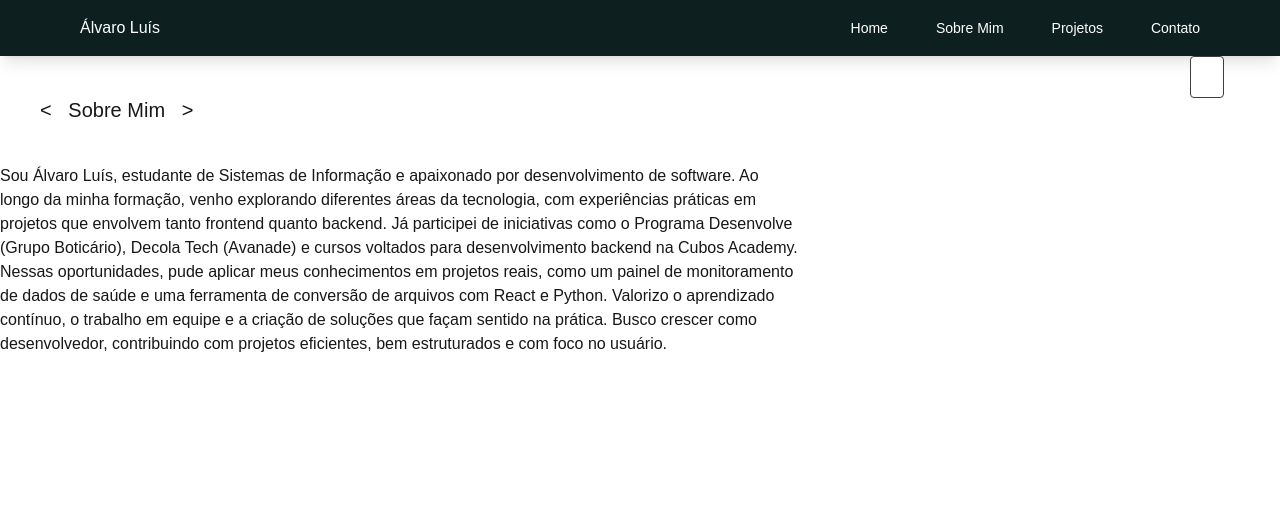
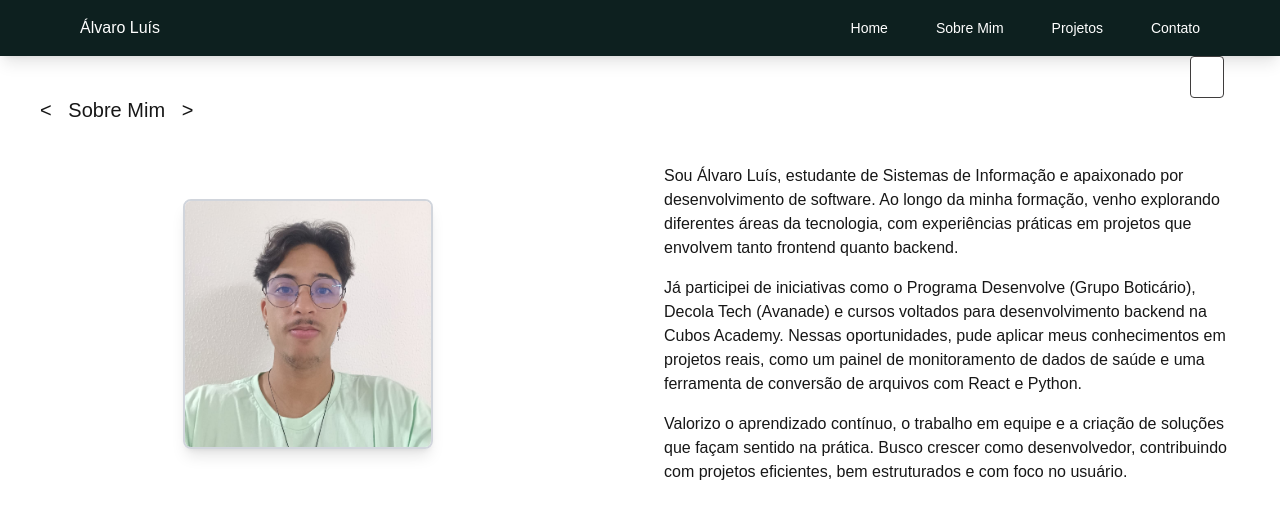
Before and after one commit to latysno/portfolio-me, a Next.js app: page /aboutMe in a window 1280 px wide. Shown: the top 518 px of the page. Built offline with nearby package versions, Linux system fonts and the light colour scheme; some icons are missing.

Commit message:
feature/about-me

```diff
--- a/src/app/aboutMe/page.tsx
+++ b/src/app/aboutMe/page.tsx
@@ -1,4 +1,5 @@
 import Header from "../components/Header";
+import Image from "next/image";
 
 export const metadata = {
     title: 'Sobre mim',
@@ -13,16 +14,36 @@ export default function AboutMePage(){
 
             <h1 className="m-10 font-normal text-xl">&lt; &nbsp; Sobre Mim &nbsp; &gt;</h1>
 
-            <div>
+            <div className="grid grid-cols-1 md:grid-cols-2 gap-12 items-center">
 
+                <div className="flex-shrink-0">
+                    <figure className="flex justify-center ">
+                        <Image
+                            src="/img/eu.jpg"
+                            alt="Foto de Álvaro Luís"
+                            width={250}
+                            height={250}
+                            className="rounded-lg shadow-lg object-cover border-2 border-gray-300 dark:border-gray-600"
+                            loading="lazy"
+                        />
+                    </figure>
+                </div>
+                <div className="flex-1  prose prose-lg dark:prose-invert max-w-prose text-center md:text-left">
+
+                    <p>
+                        Sou Álvaro Luís, estudante de Sistemas de Informação e apaixonado por desenvolvimento de software. Ao longo da minha formação, venho explorando diferentes áreas da tecnologia, com experiências práticas em projetos que envolvem tanto frontend quanto backend.
+                    </p>
+
+                    <p className="pt-4">
+                        Já participei de iniciativas como o Programa Desenvolve (Grupo Boticário), Decola Tech (Avanade) e cursos voltados para desenvolvimento backend na Cubos Academy. Nessas oportunidades, pude aplicar meus conhecimentos em projetos reais, como um painel de monitoramento de dados de saúde e uma ferramenta de conversão de arquivos com React e Python.
+                    </p>
+
+                    <p className="pt-4">
+                        Valorizo o aprendizado contínuo, o trabalho em equipe e a criação de soluções que façam sentido na prática. Busco crescer como desenvolvedor, contribuindo com projetos eficientes, bem estruturados e com foco no usuário.
+                    </p>
+                </div>
             </div>
-            <div className="flex-1 flex w-200 justify-center">
-                <p>Sou Álvaro Luís, estudante de Sistemas de Informação e apaixonado por desenvolvimento de software. Ao longo da minha formação, venho explorando diferentes áreas da tecnologia, com experiências práticas em projetos que envolvem tanto frontend quanto backend.
 
-                Já participei de iniciativas como o Programa Desenvolve (Grupo Boticário), Decola Tech (Avanade) e cursos voltados para desenvolvimento backend na Cubos Academy. Nessas oportunidades, pude aplicar meus conhecimentos em projetos reais, como um painel de monitoramento de dados de saúde e uma ferramenta de conversão de arquivos com React e Python.
-
-                Valorizo o aprendizado contínuo, o trabalho em equipe e a criação de soluções que façam sentido na prática. Busco crescer como desenvolvedor, contribuindo com projetos eficientes, bem estruturados e com foco no usuário.</p>
-            </div>
 
         </main>
     );
```
Also changed, not shown: public/img/dog.jpg (added), public/img/eu.jpg (added).
